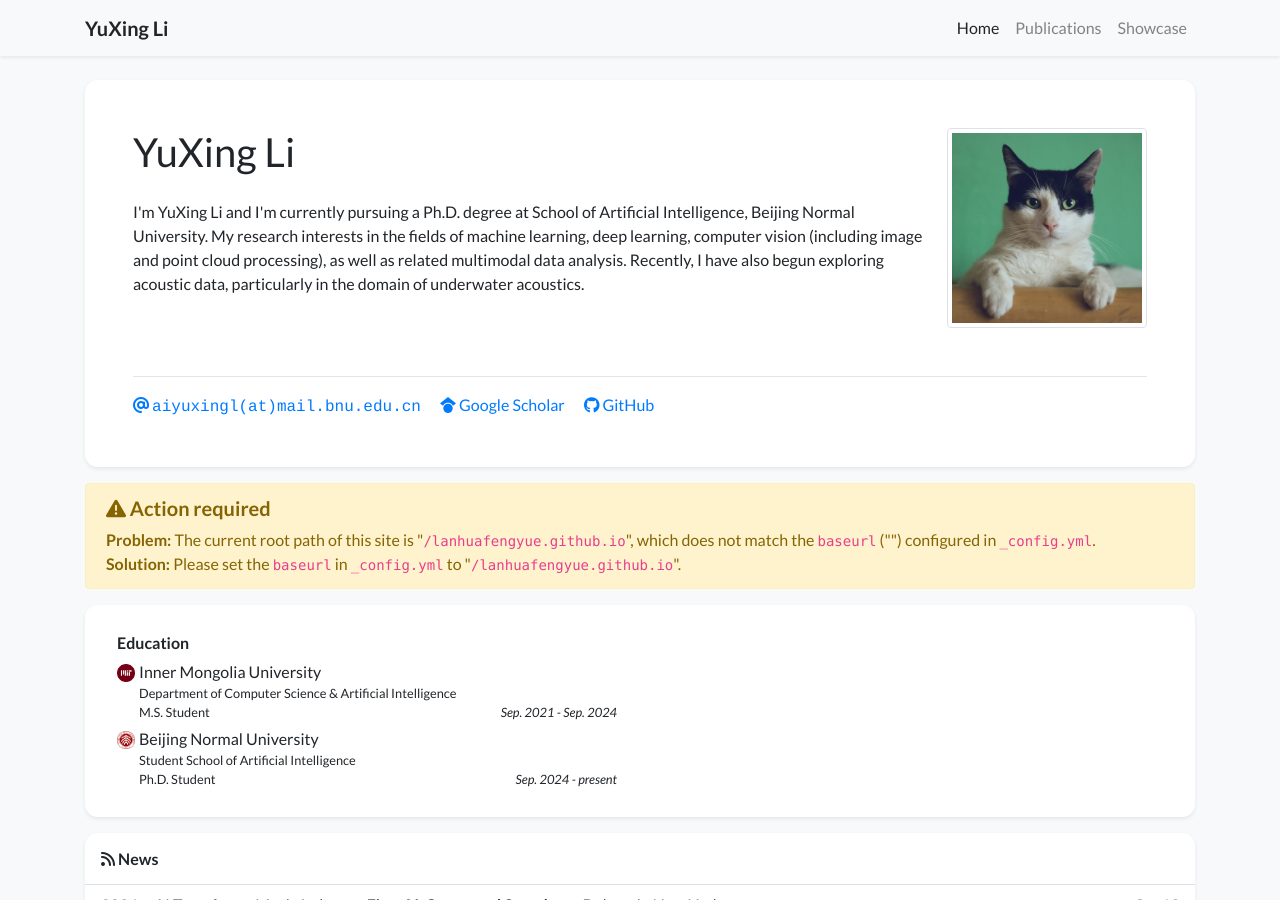
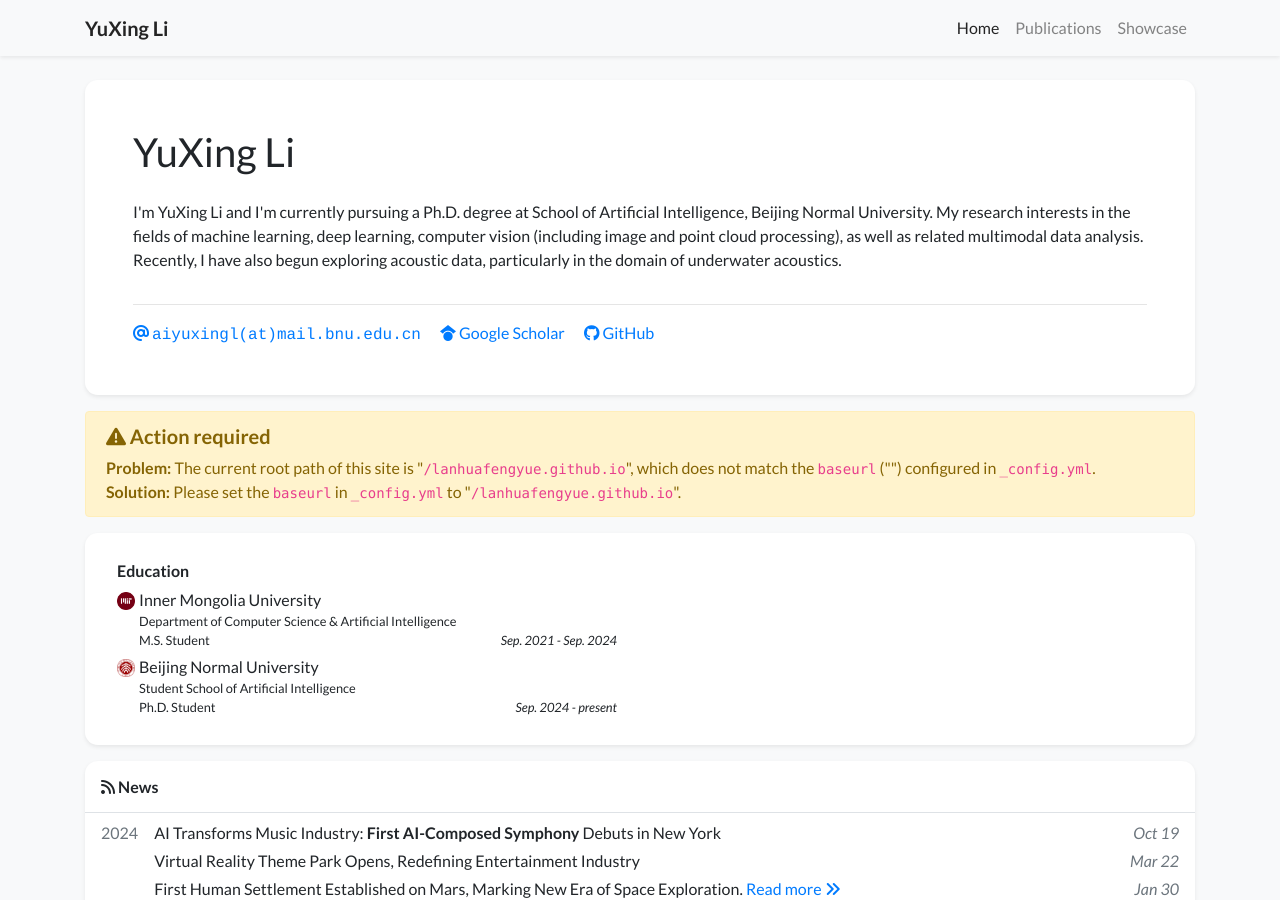
Before and after one commit to lanhuafengyue/lanhuafengyue.github.io, a Jekyll site: the page built from index.html, in a window 1280 px wide and 900 px high. Built offline with Jekyll 4.4.1, drawn with Linux system fonts in a browser that asks for light colours; nearby versions of some CDN libraries; a style sheet for code colours, icons or effects is not loaded.

Commit message:
Update profile.yml

```diff
--- a/_data/profile.yml
+++ b/_data/profile.yml
@@ -29,7 +29,7 @@ short_bio: >-
     particularly in the domain of underwater acoustics.
   </p>
 
-portrait_url: /assets/images/photos/portrait.jpg
+# portrait_url: /assets/images/photos/portrait.jpg
 # portrait_caption: >-
 #   Photo by Manja Vitolic on Unsplash (this caption is optional, comment it out to disable).
 
```
